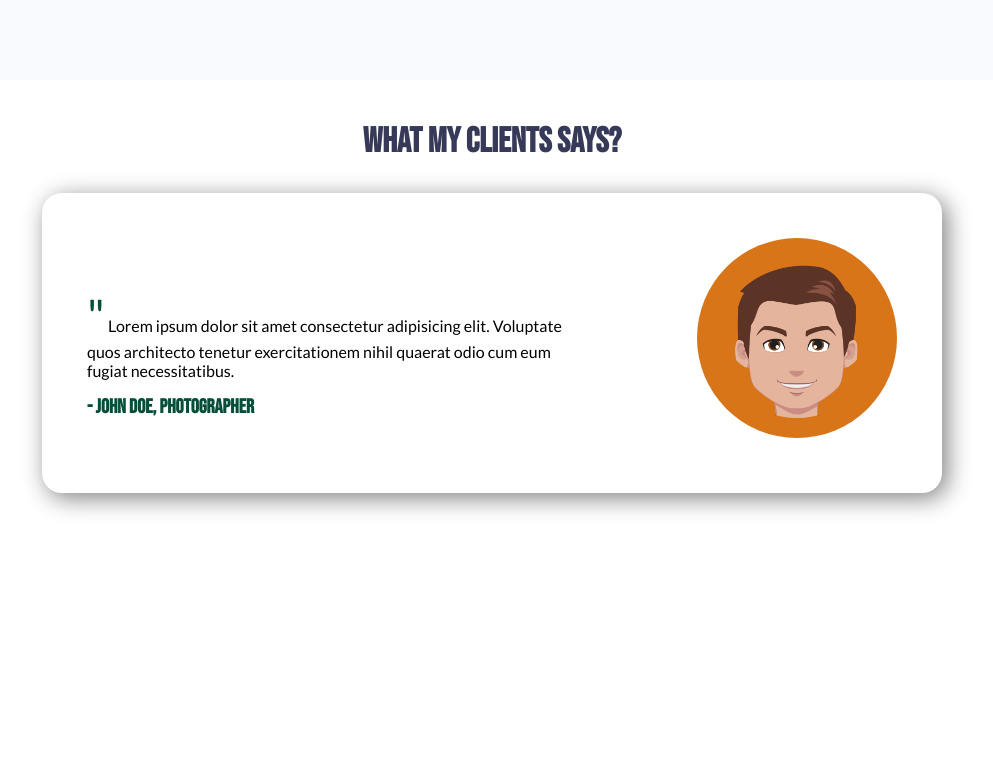
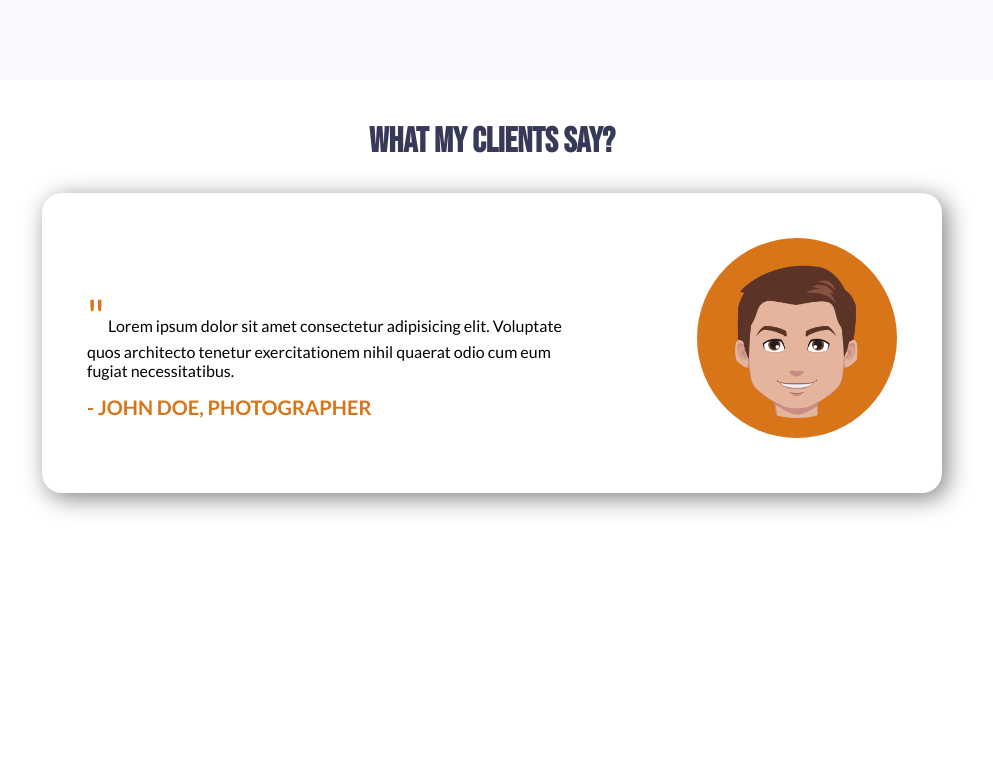
Before and after one commit to ishtiak-ahmed/personal-portfolio, a plain HTML site: page index.html in a window 1280 px wide. Shown: the part 2320-3098 px from the top of the page, without its empty margins (148-1141 px from the left). Drawn offline with Linux system fonts and the light colour scheme.

Commit message:
css updated

```diff
--- a/index.html
+++ b/index.html
@@ -58,7 +58,7 @@
         </div>
     </section>
     <section id="testimonial">
-        <h2>What my clients says?</h2>
+        <h2>What my clients say?</h2>
         <div class="client">
             <div class="qoute">
                 <blockquote>
--- a/style.css
+++ b/style.css
@@ -137,14 +137,14 @@ p {
 }
 .qoute h4 {
   margin: 15px 0;
-  color: #054e38;
-  /* font-family: "Lato", sans-serif; */
+  color: #d87518;
+  font-family: "Lato", sans-serif;
   font-size: 20px;
   text-transform: uppercase;
 }
 #testimonial span {
   font-size: 45px;
-  color: #054e38;
+  color: #d87518;
 }
 
 .avatar {
```
